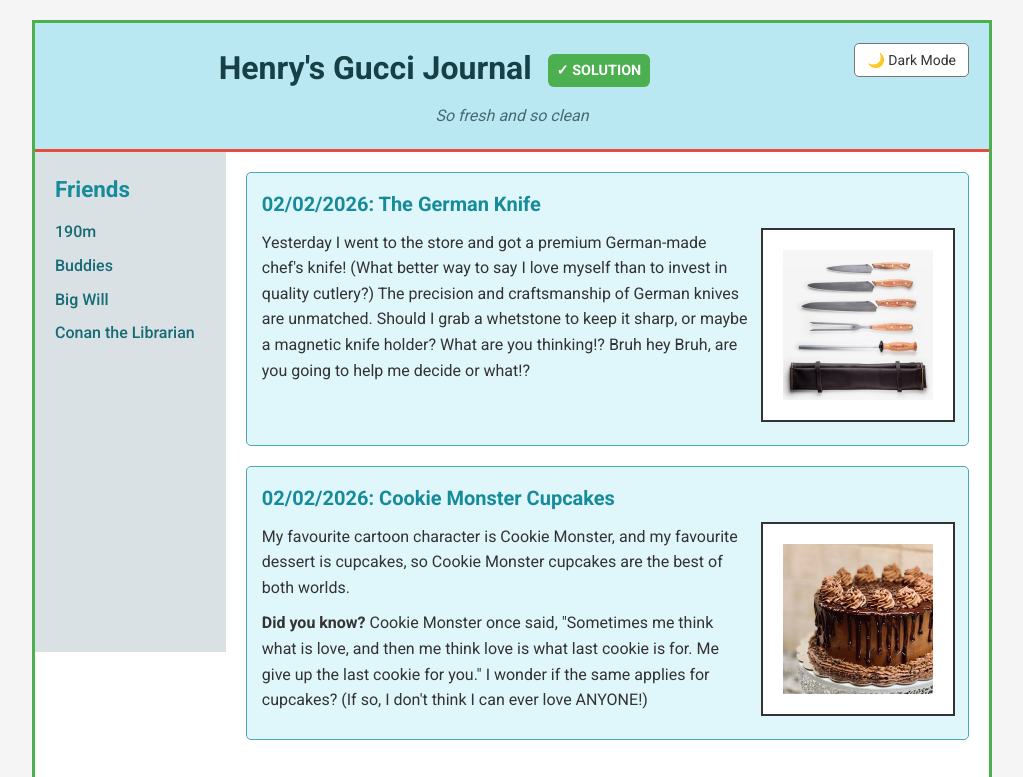
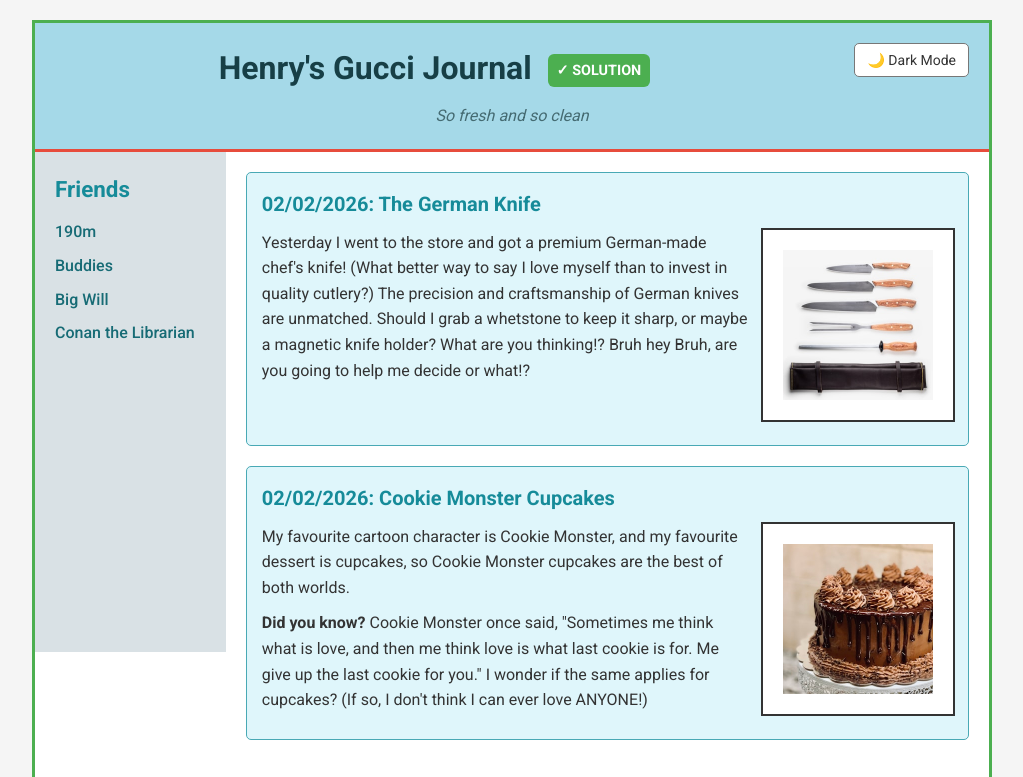
Before and after one commit to nuniaishwaryachowdary17/webinclass1, a plain HTML site: page journal_starter.html in a window 1280 px wide. Shown: the top 777 px of the page, without its empty margins (128-1151 px from the left). Drawn offline with Linux system fonts and the light colour scheme.

Commit message:
Change header background color in CSS

```diff
--- a/journal_starter.css
+++ b/journal_starter.css
@@ -23,7 +23,7 @@ SPECIAL FEATURES
 
     --main-background: #ffffff;
 
-    --header-background: #b9e7f2;
+    --header-background: #a5d9e8;
 
     --header-border: #e74c3c;
 
```
